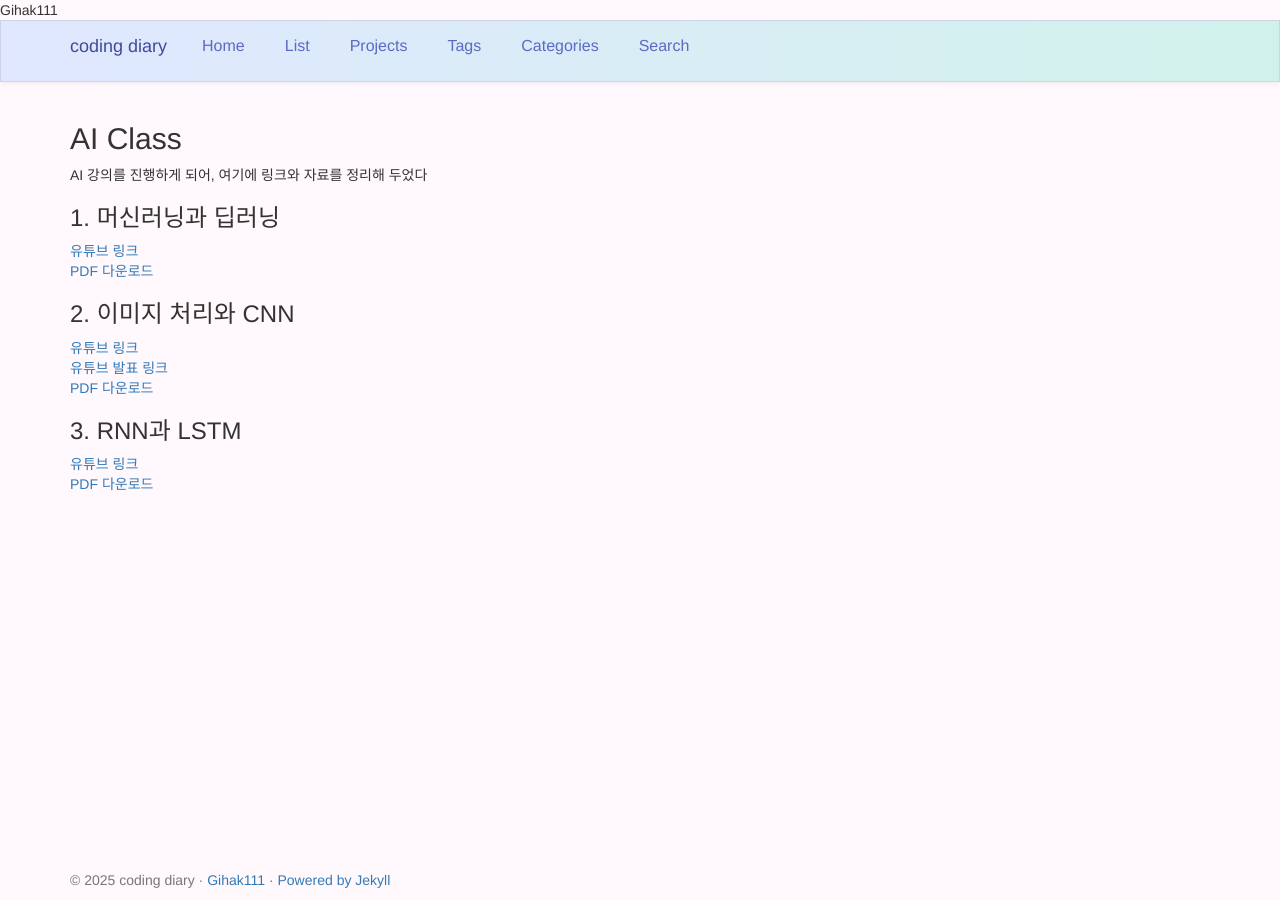
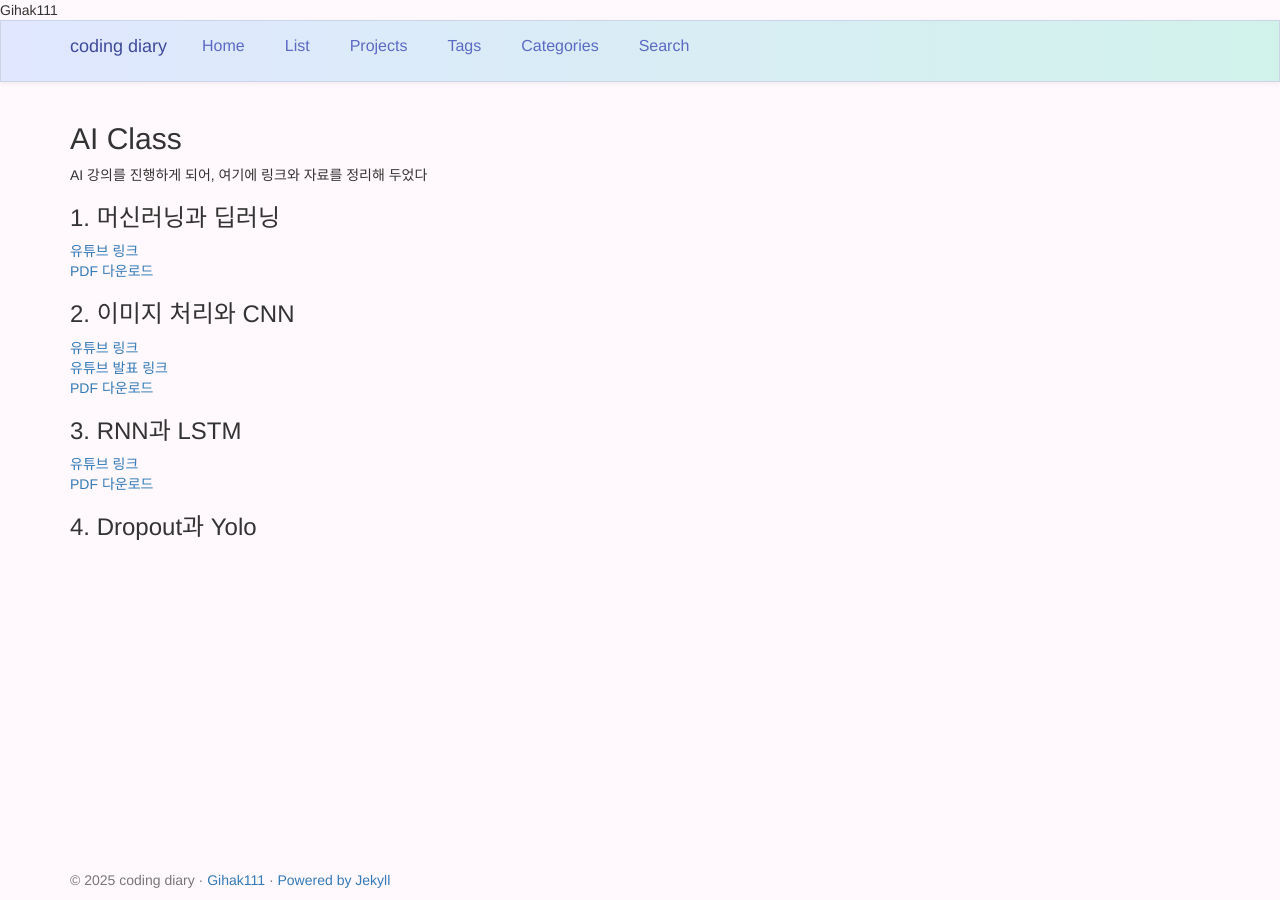
Before and after one commit to Gihak111/Gihak111.github.io, a Jekyll site: the page built from _posts/2025-09-26-AI_class_best_upload.md, in a window 1280 px wide. Built offline with Jekyll 4.4.1, drawn with Linux system fonts in a browser that asks for light colours.

Commit message:
Update 2025-09-26-AI_class_best_upload.md

```diff
--- a/_posts/2025-09-26-AI_class_best_upload.md
+++ b/_posts/2025-09-26-AI_class_best_upload.md
@@ -25,3 +25,5 @@ AI 강의를 진행하게 되어, 여기에 링크와 자료를 정리해 두었
 ### 3. RNN과 LSTM
 [유튜브 링크](https://www.youtube.com/watch?v=zK3cDOqP_tw)
 [PDF 다운로드]( {{ "/file/3._RNN과_LSTM.pdf" | relative_url }} )
+
+### 4. Dropout과 Yolo
```
